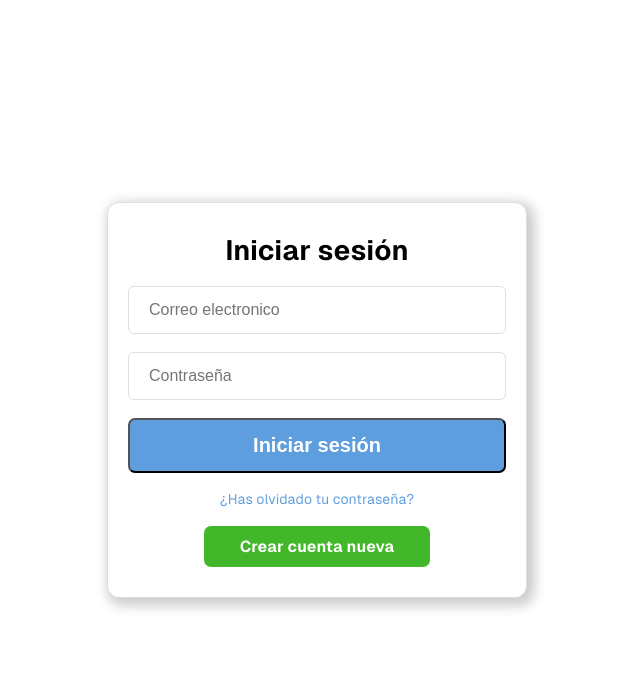
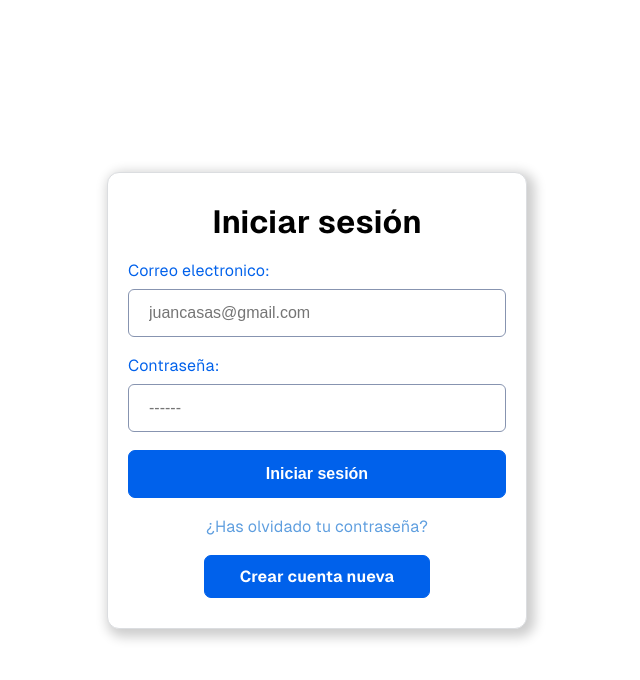
Before and after one commit to Abiu77/odontology, a PHP site: page /pages/login.html in a window 1280 px wide. Shown: the top 680 px of the page, without its empty margins (323-963 px from the left). Run offline with PHP 8.4, Linux system fonts and the light colour scheme.

Commit message:
Update font sizes and styles in login and signup pages

```diff
--- a/css/style.css
+++ b/css/style.css
@@ -13,7 +13,7 @@
 }
 
 .card-title {
-  font-size: 28px;
+  font-size: 32px;
   font-weight: 700;
 }
 
@@ -29,22 +29,35 @@
   width: 100%;
 }
 
+.label-credentials {
+  display: flex;
+  flex-direction: column;
+  gap: 8px;
+}
+
+.label-credentials>span {
+  font-size: 16px;
+  color: #0061EB;
+}
+
 .credentials {
   width: 100%;
   padding: 14px 20px;
-  border: 1px solid #DDDFE2;
+  border: 1px solid #8794B0;
   border-radius: 6px;
   font-size: 16px;
+  color: #000000;
 }
 
 .login-btn,
 .create-account {
   width: 100%;
   padding: 14px 20px;
-  font-size: 20px;
+  font-size: 16px;
   font-weight: bold;
   border-radius: 7px;
-  background-color: #5E9EDF;
+  border: 1px solid #0061EB;
+  background-color: #0061EB;
   color: #fff;
   text-align: center;
 }
@@ -58,7 +71,7 @@
 }
 
 .forgot-password {
-  font-size: 14px;
+  font-size: 16px;
   font-weight: 400;
   color: #5E9EDF;
 }
@@ -69,7 +82,7 @@
   border-radius: 7px;
   font-size: 16px;
   font-weight: bold;
-  background-color: #42B72A;
+  background-color: #0061EB;
   color: #fff;
   text-align: center;
 }
--- a/pages/login.html
+++ b/pages/login.html
@@ -16,11 +16,13 @@
     <form action="../auth/login.php" method="POST" class="card">
       <h1 class="card-title">Iniciar sesión</h1>
       <div class="card-main">
-        <label for="">
-          <input class="credentials" type="email" placeholder="Correo electronico" name="correo" required>
+        <label class="label-credentials" for="email">
+          <span>Correo electronico:</span>
+          <input class="credentials" type="email" placeholder="juancasas@gmail.com" name="correo" required>
         </label>
-        <label for="">
-          <input class="credentials" type="password" placeholder="Contraseña" name="contrasenia" required>
+        <label class="label-credentials" for="password">
+          <span>Contraseña:</span>
+          <input class="credentials" type="password" placeholder="------" name="contrasenia" required>
         </label>
         <input type="submit" class="login-btn" value="Iniciar sesión">
       </div>
```
Also changed, not shown: pages/singup.html (+15 -10 lines).
